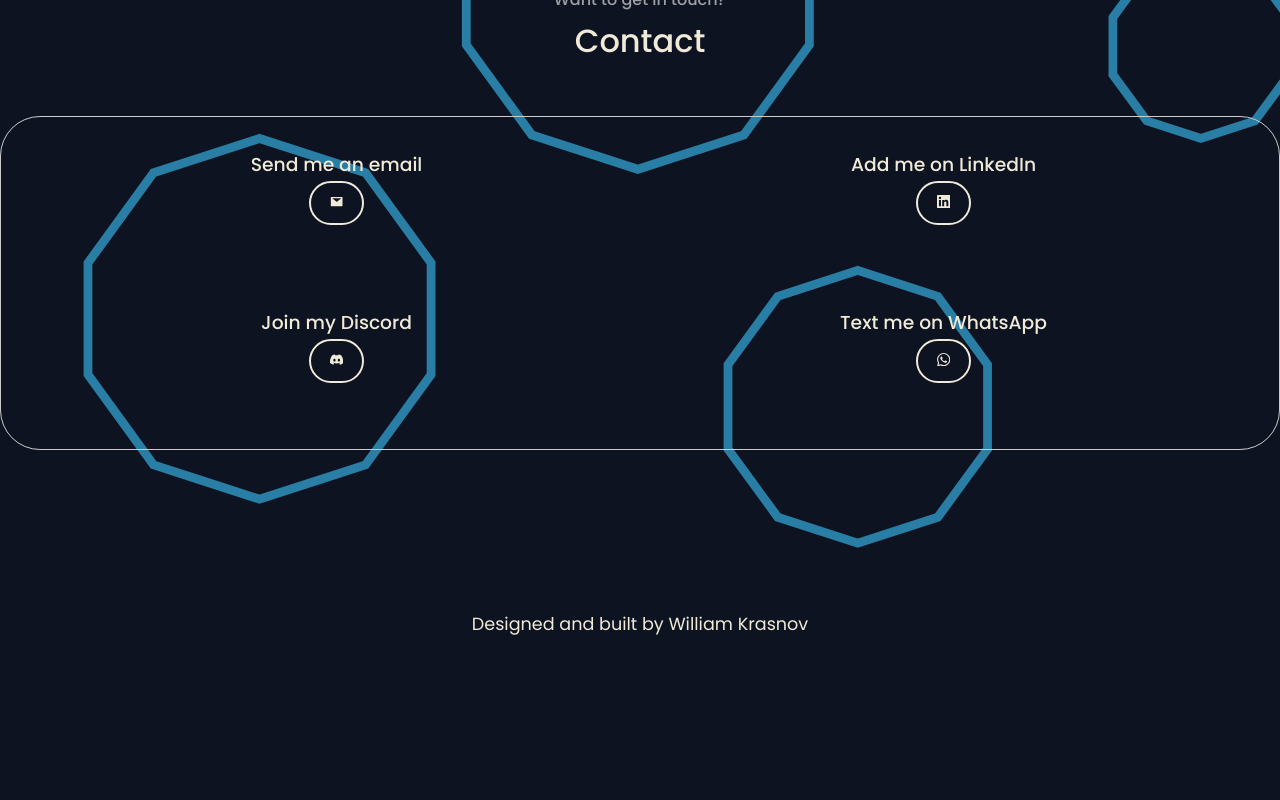
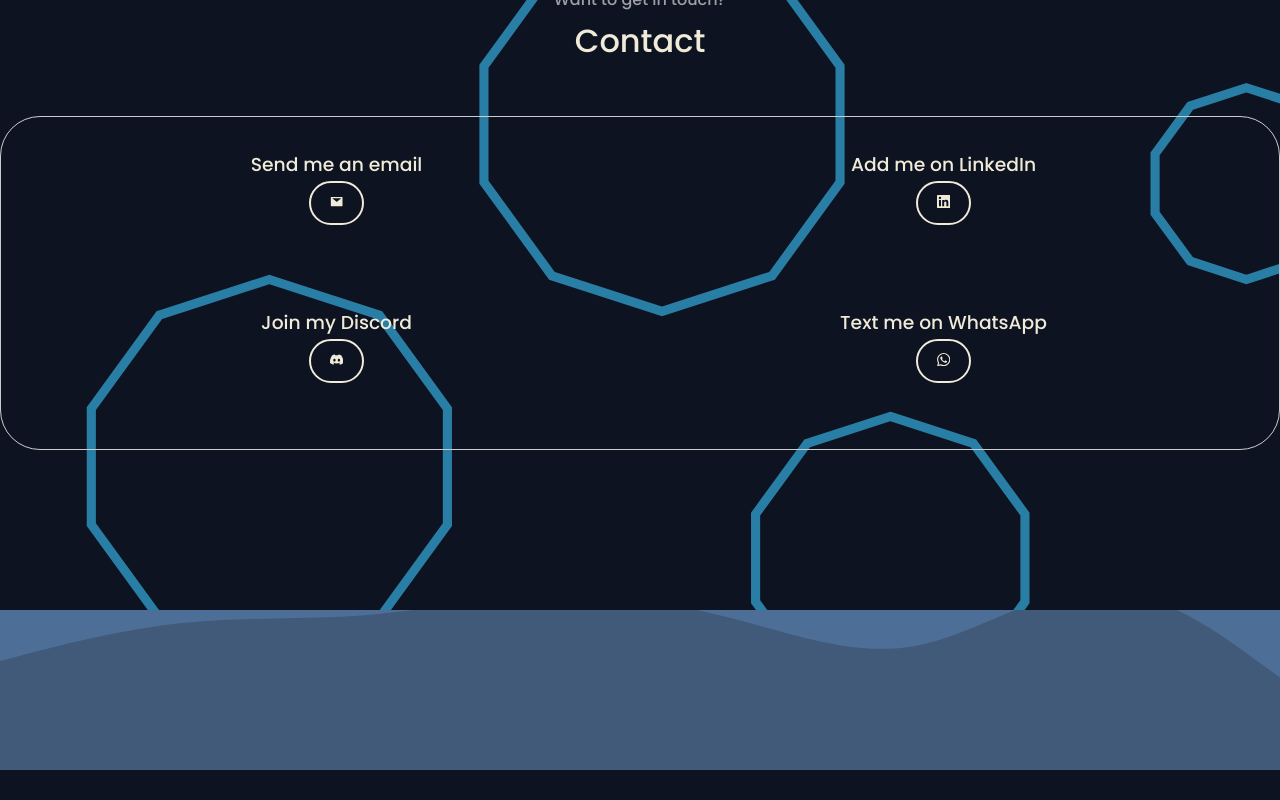
Before and after one commit to willkoman/portfolio, a React (Create React App) app: page / in a window 1280 px wide. Shown: the part 3583-4383 px from the top of the page. Before the commit the page ends 4223 px from the top, so only its background shows below. Built offline with nearby package versions, Linux system fonts and the light colour scheme.

Commit message:
Update footer.css

```diff
--- a/src/components/footer/footer.css
+++ b/src/components/footer/footer.css
@@ -16,14 +16,13 @@
 
   /* Sizing */
   width: 100%;
-  max-height: 20vh; /* Limit height to 20% of viewport height */
-  height: auto; /* Allow height to adjust based on content */
+  height: min(20vh, calc(100vw * 327 / 540)); /* Use smaller of 20vh or natural aspect ratio */
 
   /* Background Image Settings */
   background-image: url('../../assets/layered-waves-haikei.svg');
   background-position: bottom;
   background-repeat: no-repeat;
-  background-size: 100% auto; /* Stretch horizontally, maintain aspect ratio vertically */
+  background-size: cover; /* Cover to fill the container properly */
 
   /* Overflow Handling */
   overflow: hidden;
```
